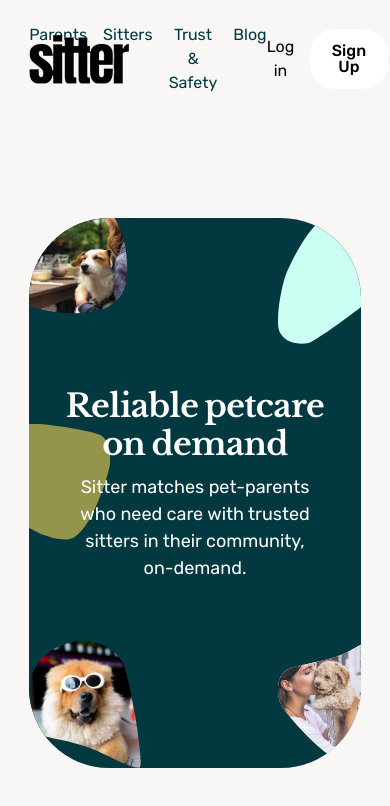
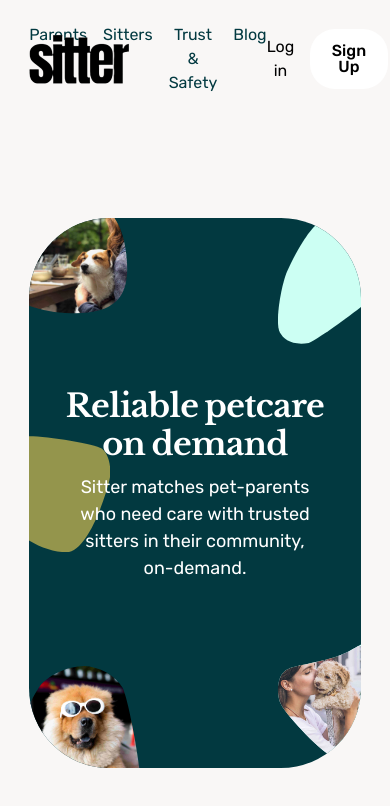
Before and after one commit to samsonc89/otter-replica, a React (Vite) app: page / in a window 390 px wide. Shown: the top 806 px of the page. Built offline with nearby package versions, Linux system fonts and the light colour scheme.

Commit message:
Fix margin and container height

```diff
--- a/src/components/Header/header.css
+++ b/src/components/Header/header.css
@@ -146,12 +146,16 @@
   .hero-shape-bottom-left-container {
     margin-top: -5%;
     margin-left: -10%;
+    margin-bottom: -22%;
   }
   .hero-column-right {
     justify-content: space-between;
   }
 }
 @media screen and (max-width: 767px) {
+  .hero-container {
+    min-height: 60vh;
+  }
 }
 
 /* Add ipad adjustments next*/
```
